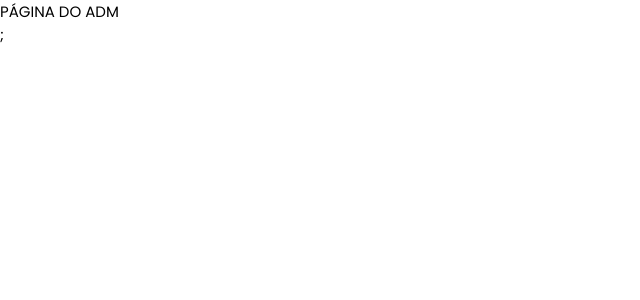
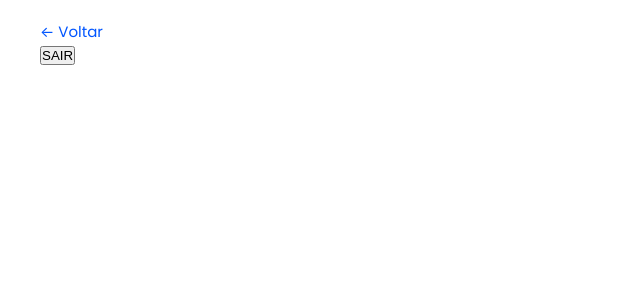
Before and after one commit to LipzDev/study_blog, a Next.js app: page /admin in a window 1280 px wide. Shown: the top 300 px of the page, without its empty margins (0-640 px from the left). Built offline with nearby package versions, Linux system fonts and the light colour scheme.

Commit message:
This commit protect routes

```diff
--- a/src/templates/AdminTemplate/index.tsx
+++ b/src/templates/AdminTemplate/index.tsx
@@ -1,7 +1,18 @@
 import React from "react";
 import Head from "next/head";
+import ButtonReturn from "../../components/ButtonReturn";
+import cookie from "js-cookie";
+import { useRouter } from "next/router";
+import * as S from "./styles";
 
 const AdminTemplate = () => {
+  const route = useRouter();
+
+  function exclude() {
+    cookie.remove("auth-token");
+    route.push("/login");
+  }
+
   return (
     <>
       <Head>
@@ -13,7 +24,10 @@ const AdminTemplate = () => {
           }}
         />
       </Head>
-      <div>PÁGINA DO ADM</div>;
+      <S.Container>
+        <ButtonReturn returnTo="/blog" />
+        <button onClick={() => exclude()}>SAIR</button>
+      </S.Container>
     </>
   );
 };
--- /dev/null
+++ b/src/templates/AdminTemplate/styles.tsx
@@ -0,0 +1,7 @@
+import styled from "styled-components";
+
+export const Container = styled.div`
+  max-width: 1200px;
+  margin: 0 auto;
+  width: 95%;
+`;
```
Also changed, not shown: src/templates/LoginTemplate/index.tsx (+12 -3 lines).
